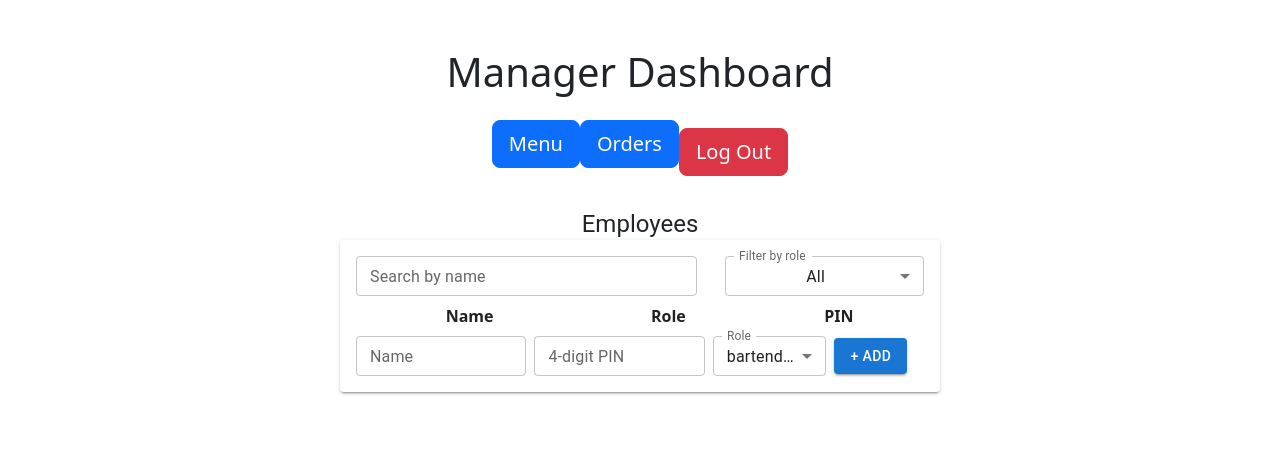
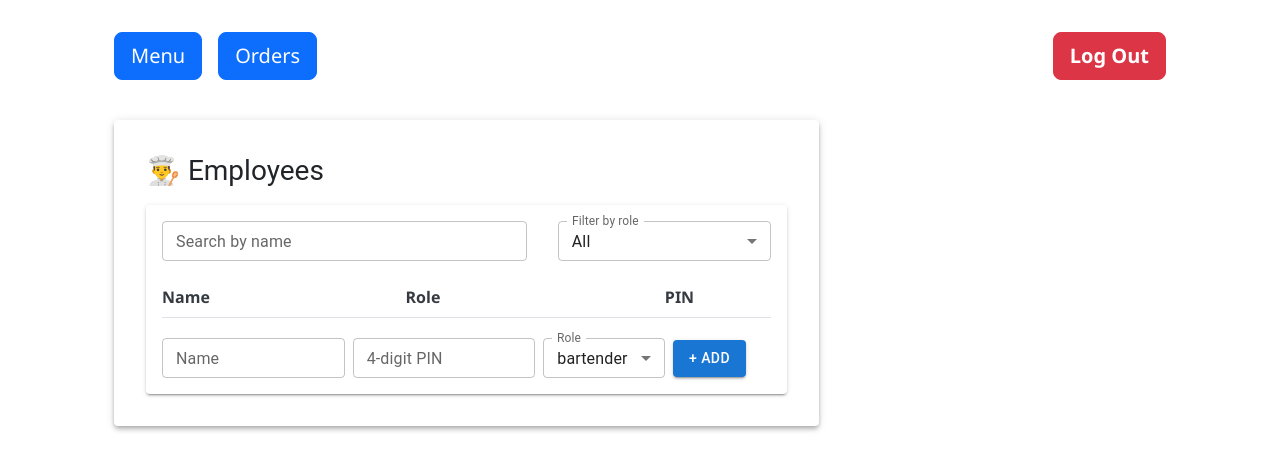
Before and after one commit to uiowaSEP2025/sep2025-project-team_001, a React (Create React App) app in the folder web_app/: page /manager_dashboard in a window 1280 px wide. Shown: the top 470 px of the page. Built offline with nearby package versions, Linux system fonts and the light colour scheme; no server answers; sample sign-in values are in the browser's storage.

Commit message:
Updated styling and look of the page

```diff
--- a/web_app/src/pages/ManagerDashboard.js
+++ b/web_app/src/pages/ManagerDashboard.js
@@ -20,6 +20,7 @@ import DeleteIcon from '@mui/icons-material/Delete';
 import Button from 'react-bootstrap/Button';
 import Container from 'react-bootstrap/Container';
 import OwnerAuthModal from '../components/OwnerAuthModal';
+import './styles/ManagerDashboard.css';
 
 function ManagerDashboard() {
   const navigate = useNavigate();
@@ -290,30 +291,33 @@ function ManagerDashboard() {
 
   return (
     <Box sx={{ overflowY: 'auto', maxHeight: '100vh', pb: 10 }}>
-      <Container className="text-center mt-5">
-        <h1 className="mb-4">Manager Dashboard</h1>
-        {barName && <h2 className="mb-4">Restaurant: {barName}</h2>}
+      <Container className="manager-dashboard">
+        {barName && <h2>Restaurant: {barName}</h2>}
 
-        <Button variant="primary" size="lg" onClick={() => navigate('/menu')} className="mb-3">Menu</Button>
-        <Button variant="primary" size="lg" onClick={() => navigate('/orders')} className="mb-3">Orders</Button>
-        <Button variant="danger" size="lg" onClick={() => navigate('/dashboard')}>Log Out</Button>
+        {/* Top Controls */}
+        <div className="top-controls">
+          <div className="left-buttons">
+            <Button variant="primary" size="lg" onClick={() => navigate('/menu')}>Menu</Button>
+            <Button variant="primary" size="lg" onClick={() => navigate('/orders')}>Orders</Button>
+          </div>
+          <Button variant="danger" size="lg" onClick={() => navigate('/dashboard')} className="logout">Log Out</Button>
+        </div>
 
-        {/* Daily Stats */}
+        <div className="panel-wrapper">
+          {/* Left Panel - Daily Stats */}
           {dailyStats && (
-          <Box className="mt-4" sx={{ maxWidth: 500, mx: 'auto' }}>
-            <Typography variant="h5" gutterBottom>Today's Stats</Typography>
-            <Paper elevation={3} sx={{ p: 2, textAlign: 'left' }}>
+            <Paper className="panel" elevation={4}>
+              <Typography variant="h5" gutterBottom>📊 Today's Stats</Typography>
               <Typography><strong>Total Orders:</strong> {dailyStats.total_orders}</Typography>
               <Typography><strong>Total Sales:</strong> ${dailyStats.total_sales.toFixed(2)}</Typography>
               <Typography><strong>Average Order Value:</strong> ${dailyStats.avg_order_value.toFixed(2)}</Typography>
               <Typography><strong>Active Workers:</strong> {dailyStats.active_workers}</Typography>
             </Paper>
-          </Box>
           )}
 
-        {/* Employees Section */}
-        <Box className="mt-4 mb-5" sx={{ maxWidth: 600, mx: 'auto' }}>
-          <Typography variant="h5">Employees</Typography>
+          {/* Right Panel - Employees */}
+          <Paper className="panel" elevation={4}>
+            <Typography variant="h5" gutterBottom>👨‍🍳 Employees</Typography>
             <Paper elevation={2} sx={{ p: 2 }}>
               <Stack spacing={1}>
                 <Box sx={{ display: 'flex', justifyContent: 'space-between', mb: 2 }}>
@@ -337,11 +341,13 @@ function ManagerDashboard() {
                     <MenuItem value="bartender">Bartender</MenuItem>
                   </TextField>
                 </Box>
-              <Box sx={{ display: 'flex', fontWeight: 'bold' }}>
+
+                <Box sx={{ display: 'flex', fontWeight: 'bold', justifyContent: 'space-between' }}>
                   <Box sx={{ width: '40%' }}>Name</Box>
                   <Box sx={{ width: '30%' }}>Role</Box>
-                <Box sx={{ width: '30%' }}>PIN</Box>
+                  <Box sx={{ width: '30%', textAlign: 'center' }}>PIN</Box>
                 </Box>
+
                 {[...workers.managers, ...workers.bartenders]
                   .sort((a, b) => a.id - b.id)
                   .filter(worker => {
@@ -350,10 +356,31 @@ function ManagerDashboard() {
                     return nameMatch && roleMatch;
                   })
                   .map(renderWorkerRow)}
+
                 <Box sx={{ display: 'flex', alignItems: 'center', mt: 1 }}>
-                <TextField label="Name" size="small" value={workerName} onChange={(e) => setWorkerName(e.target.value)} sx={{ width: '30%', mr: 1 }} />
-                <TextField label="4-digit PIN" size="small" type="password" value={workerPin} onChange={(e) => setWorkerPin(e.target.value)} sx={{ width: '30%', mr: 1 }} />
-                <TextField select label="Role" value={workerRole} onChange={(e) => setWorkerRole(e.target.value)} size="small" sx={{ width: '20%', mr: 1 }}>
+                  <TextField
+                    label="Name"
+                    size="small"
+                    value={workerName}
+                    onChange={(e) => setWorkerName(e.target.value)}
+                    sx={{ width: '30%', mr: 1 }}
+                  />
+                  <TextField
+                    label="4-digit PIN"
+                    size="small"
+                    type="password"
+                    value={workerPin}
+                    onChange={(e) => setWorkerPin(e.target.value)}
+                    sx={{ width: '30%', mr: 1 }}
+                  />
+                  <TextField
+                    select
+                    label="Role"
+                    value={workerRole}
+                    onChange={(e) => setWorkerRole(e.target.value)}
+                    size="small"
+                    sx={{ width: '20%', mr: 1 }}
+                  >
                     <MenuItem value="manager">manager</MenuItem>
                     <MenuItem value="bartender">bartender</MenuItem>
                   </TextField>
@@ -361,7 +388,8 @@ function ManagerDashboard() {
                 </Box>
               </Stack>
             </Paper>
-        </Box>
+          </Paper>
+        </div>
 
         <OwnerAuthModal
           show={showManagerAuthModal}
@@ -385,7 +413,7 @@ function ManagerDashboard() {
                     return;
                   }
                   const response = await axios.delete(`${process.env.REACT_APP_API_URL}/delete-worker/${deletingWorker.id}/`);
-                  console.log(response.data)
+                  console.log(response.data);
                   setConfirmOpen(false);
                   setDeletingWorker(null);
                   fetchWorkers();
--- /dev/null
+++ b/web_app/src/pages/styles/ManagerDashboard.css
@@ -0,0 +1,151 @@
+.manager-dashboard {
+  display: flex;
+  flex-direction: column;
+  align-items: center;
+  padding-top: 2rem;
+  font-family: 'Segoe UI', Tahoma, Geneva, Verdana, sans-serif;
+  min-height: 100vh;
+}
+
+.manager-dashboard h1,
+.manager-dashboard h2 {
+  text-align: center;
+  margin-bottom: 1.5rem;
+  color: #343a40;
+}
+
+.manager-dashboard .top-controls {
+  display: flex;
+  justify-content: space-between;
+  align-items: center;
+  width: 100%;
+  max-width: 1400px;
+  padding: 0 2rem;
+  margin-bottom: 1.5rem;
+  box-sizing: border-box;
+}
+
+.manager-dashboard .top-controls .left-buttons {
+  display: flex;
+  gap: 1rem;
+}
+
+.manager-dashboard .top-controls .logout {
+  margin-left: auto;
+  background-color: #dc3545;
+  border-color: #dc3545;
+  font-weight: 600;
+}
+
+.panel-wrapper {
+  display: flex;
+  justify-content: space-between;
+  gap: 2rem;
+  width: 100%;
+  max-width: 1400px;
+  margin-top: 1rem;
+  padding: 0 2rem;
+  box-sizing: border-box;
+}
+
+.panel {
+  padding: 2rem;
+  border-radius: 20px;
+  box-shadow: 0 12px 32px rgba(0, 0, 0, 0.12);
+  background-color: #ffffff;
+  transition: transform 0.3s ease, box-shadow 0.3s ease;
+}
+
+.panel-wrapper > .panel:first-of-type {
+  flex: 1;
+  max-width: 33%;
+  min-width: 300px;
+}
+
+.panel-wrapper > .panel:last-of-type {
+  flex: 2;
+  max-width: 67%;
+}
+
+.panel h5 {
+  font-size: 1.75rem;
+  margin-bottom: 1rem;
+  color: #212529;
+}
+
+.panel strong {
+  color: #495057;
+}
+
+.panel .MuiStack-root > .MuiBox-root:first-of-type {
+  display: flex;
+  flex-wrap: wrap;
+  gap: 1rem;
+  margin-bottom: 1rem;
+}
+
+.panel .MuiStack-root > .MuiBox-root:nth-of-type(2) {
+  font-weight: 600;
+  border-bottom: 1px solid #dee2e6;
+  padding-bottom: 0.5rem;
+  margin-bottom: 0.75rem;
+  display: flex;
+  justify-content: space-between;
+  color: #343a40;
+}
+
+.panel .MuiBox-root[style*="align-items: center"] {
+  border-bottom: 1px solid #f1f3f5;
+  padding: 0.6rem 0;
+  display: flex;
+  justify-content: space-between;
+  align-items: center;
+  font-size: 1rem;
+  color: #212529;
+}
+
+.panel .MuiBox-root[style*="justify-content: center"] {
+  justify-content: center !important;
+  text-align: center;
+}
+
+.MuiAlert-root {
+  font-weight: bold;
+  font-size: 1rem;
+}
+
+@media (max-width: 992px) {
+  .panel-wrapper {
+    flex-direction: column;
+    gap: 1.5rem;
+  }
+
+  .panel-wrapper > .panel {
+    max-width: 100% !important;
+  }
+
+  .manager-dashboard .top-controls {
+    flex-direction: column;
+    align-items: flex-start;
+    gap: 1rem;
+  }
+
+  .manager-dashboard .top-controls .logout {
+    margin-left: 0;
+    align-self: flex-end;
+  }
+}
+
+@media (max-width: 600px) {
+  .panel {
+    padding: 1rem;
+  }
+
+  .panel h5 {
+    font-size: 1.4rem;
+  }
+
+  .panel .MuiBox-root[style*="align-items: center"] {
+    font-size: 0.95rem;
+  }
+}
```
Lines whose indentation alone changed are shown as unchanged.
